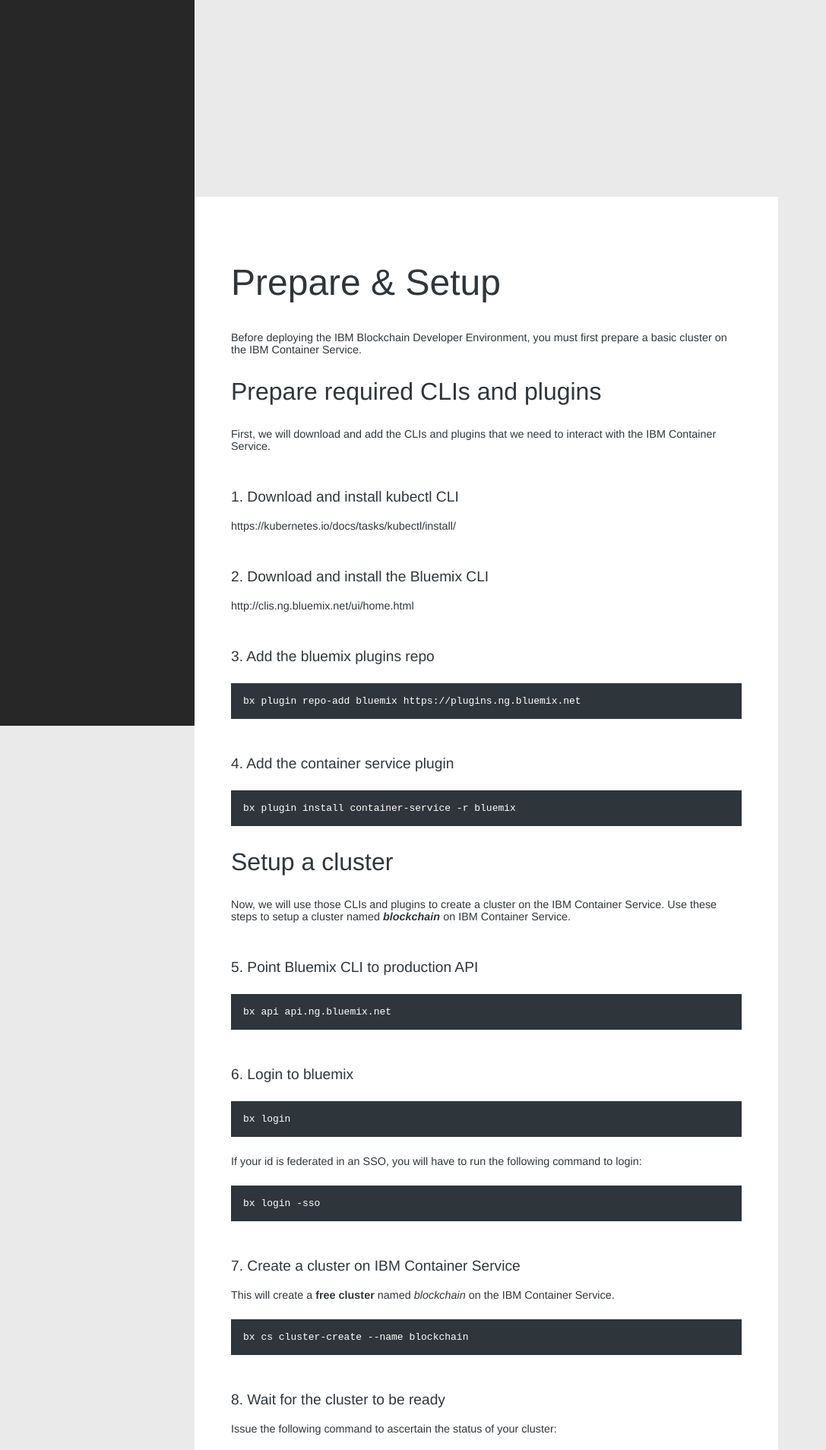
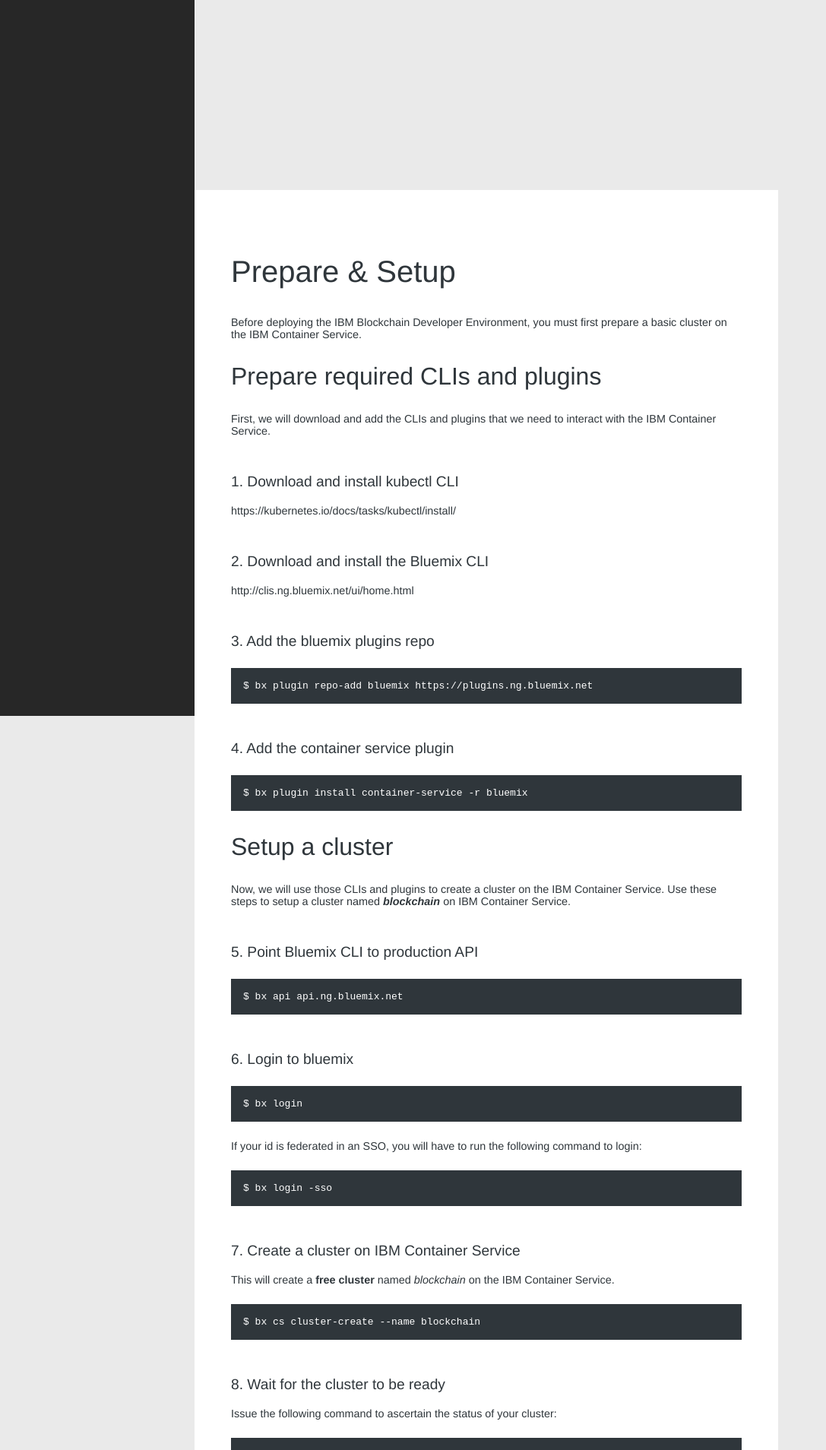
Before and after one commit to IBM-Blockchain-Archive/ibm-blockchain.github.io, a Jekyll site: the page built from _pages/01_Prepare & Setup.md, in a window 1280 px wide. Shown: the part 1134-3042 px from the top of the page at 76% size, without its empty margins (0-1087 px from the left). Built offline with Jekyll 4.4.1, drawn with Linux system fonts in a browser that asks for light colours; some web fonts are replaced; some of the changed text lies outside the part shown.

Commit message:
some minor markdown updates

````diff
--- a/_pages/01_Prepare & Setup.md
+++ b/_pages/01_Prepare & Setup.md
@@ -23,14 +23,14 @@
 
 ### 3. Add the bluemix plugins repo
 
-```
-bx plugin repo-add bluemix https://plugins.ng.bluemix.net
+```bash
+$ bx plugin repo-add bluemix https://plugins.ng.bluemix.net
 ```
 
 ### 4. Add the container service plugin
 
-```
-bx plugin install container-service -r bluemix
+```bash
+$ bx plugin install container-service -r bluemix
 ```
 
 ## Setup a cluster
@@ -40,36 +40,36 @@
 ### 5. Point Bluemix CLI to production API
 
 ```bash
-bx api api.ng.bluemix.net
+$ bx api api.ng.bluemix.net
 ```
 
 ### 6. Login to bluemix
 
 ```bash
-bx login
+$ bx login
 ```
 
 If your id is federated in an SSO, you will have to run the following command to login:
 ```bash
-bx login -sso
+$ bx login -sso
 ```
 
 ### 7. Create a cluster on IBM Container Service
 
 This will create a __free cluster__ named _blockchain_ on the IBM Container Service.
 ```bash
-bx cs cluster-create --name blockchain
+$ bx cs cluster-create --name blockchain
 ```
 
 ### 8. Wait for the cluster to be ready
 
 Issue the following command to ascertain the status of your cluster:
 ```bash
-bx cs clusters
+$ bx cs clusters
 ```
 
 The process goes through the following lifecycle - ``requesting`` --> ``pending`` --> ``deploying`` --> ``normal``.  Initially you will see something similar to the following:
-```
+```bash
 Name         ID                                 State       Created                    Workers
 blockchain   7fb45431d9a54d2293bae421988b0080   deploying   2017-05-09T14:55:09+0000   0
 ```
@@ -77,7 +77,7 @@
 Wait for the State to change to _normal_. Note that this can take upwards of 15-30 minutes. If it takes more than 30 minutes, there is an inner issue on the IBM Container Service.
 
 You should see the following output when the cluster is ready:
-```
+```bash
 $ bx cs clusters
 Listing clusters...
 OK
@@ -89,16 +89,16 @@
 Use the following syntax to inspect on the status of the workers:
 Command:
 ```bash
-bx cs workers <cluster-name>
+$ bx cs workers <cluster-name>
 ```
 
 For example:
 ```bash
-bx cs workers blockchain
+$ bx cs workers blockchain
 ```
 
 The expected response is as follows:
-```
+```bash
 $ bx cs workers blockchain
 Listing cluster workers...
 OK
@@ -110,12 +110,12 @@
 
 Issue the following command to download the configuration for your cluster:
 ```bash
-bx cs cluster-config blockchain
+$ bx cs cluster-config blockchain
 ```
 
 Expected output:
 
-```
+```bash
 Downloading cluster config for blockchain
 OK
 The configuration for blockchain was downloaded successfully. Export environment variables to start using Kubernetes.
@@ -123,11 +123,13 @@
 export KUBECONFIG=/home/*****/.bluemix/plugins/container-service/clusters/blockchain/kube-config-prod-dal10-blockchain.yml
 ```
 
-### 10. Configure kubectl to use the cluster
+Use the export command printed as output above to point your kubectl cli to the cluster.  For example:
 
-Use the export command printed as output in [step 5](./create-cluster.md#5) to point your kubectl cli to the cluster.
+(Replace this example with the output from the step above!)
+```bash
+$ export KUBECONFIG=/home/*****/.bluemix/plugins/container-service/clusters/blockchain/kube-config-prod-dal10-blockchain.yml
+```
 
-_Note_: If you are on windows, you should use `set` in place of `export`. If the scripts run in a different terminal or git bash, you should start git-bash and use the export command.
 
 * * *
 
--- a/css/style.scss
+++ b/css/style.scss
@@ -16,7 +16,7 @@
 
 h1 {
   font-family: $font-family;
-  font-size: 3rem;
+  font-size: 2.5rem;
   color: $text-color;
   line-height: 65px;
   font-weight: 300;
@@ -292,7 +292,7 @@
   background-color: white;
   grid-row-start: 7;
   grid-row-end: 8;
-  height: 275px;
+  height: 300px;
   margin-top: 2px;
   padding: 2rem;
   // margin-bottom: 2rem;
````
Also changed, not shown: _pages/02_Simple Install.md (+1 -0 lines), css/style.min.css, 4 other files.
